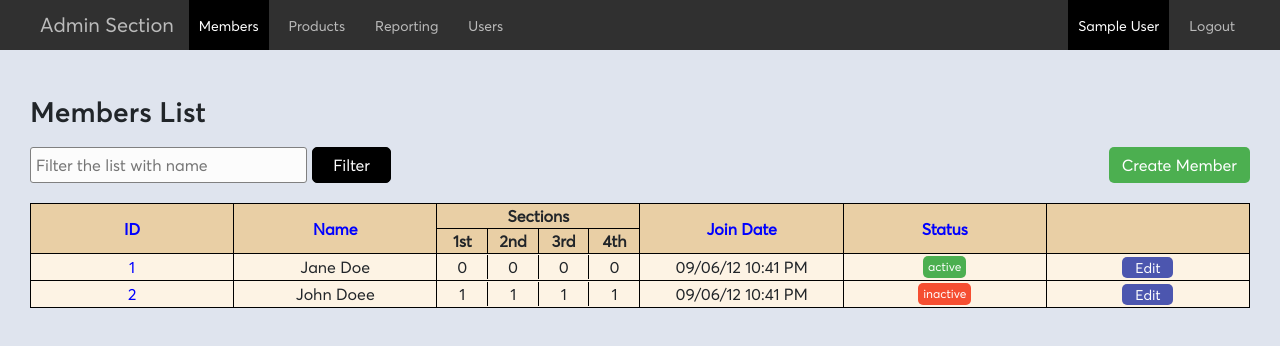
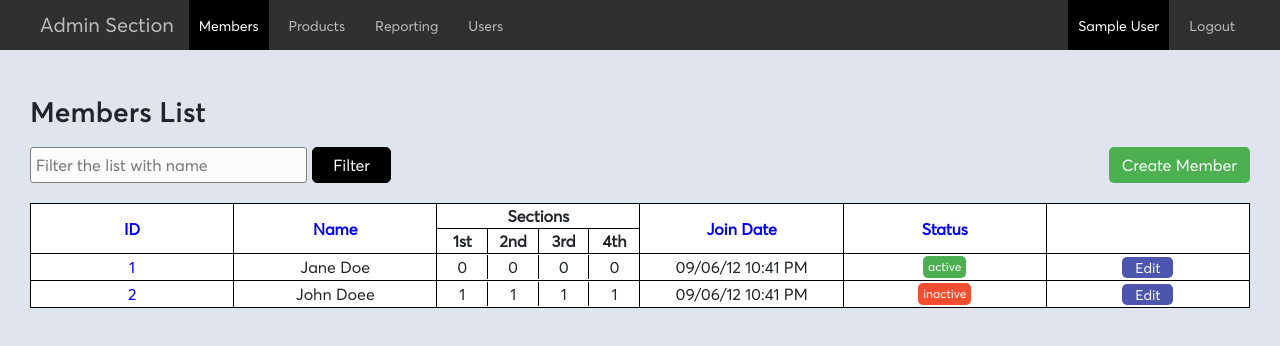
Before and after one commit to sanjaymusale/reckonsys-application, a React (Create React App) app: page /members in a window 1280 px wide. Shown: the top 346 px of the page. Built offline with nearby package versions, Linux system fonts and the light colour scheme; sample sign-in values are in the browser's storage.

Commit message:
fixed the styles of table

```diff
--- a/src/styles/module.scss
+++ b/src/styles/module.scss
@@ -45,10 +45,8 @@
       border-collapse: collapse;
       text-align: center;
       padding: 0;
-      background-color: rgb(253, 243, 228);
-      .thead {
-        background-color: rgb(233, 207, 165);
-      }
+      background-color: white;
+
       tr {
         td,
         th {
```
